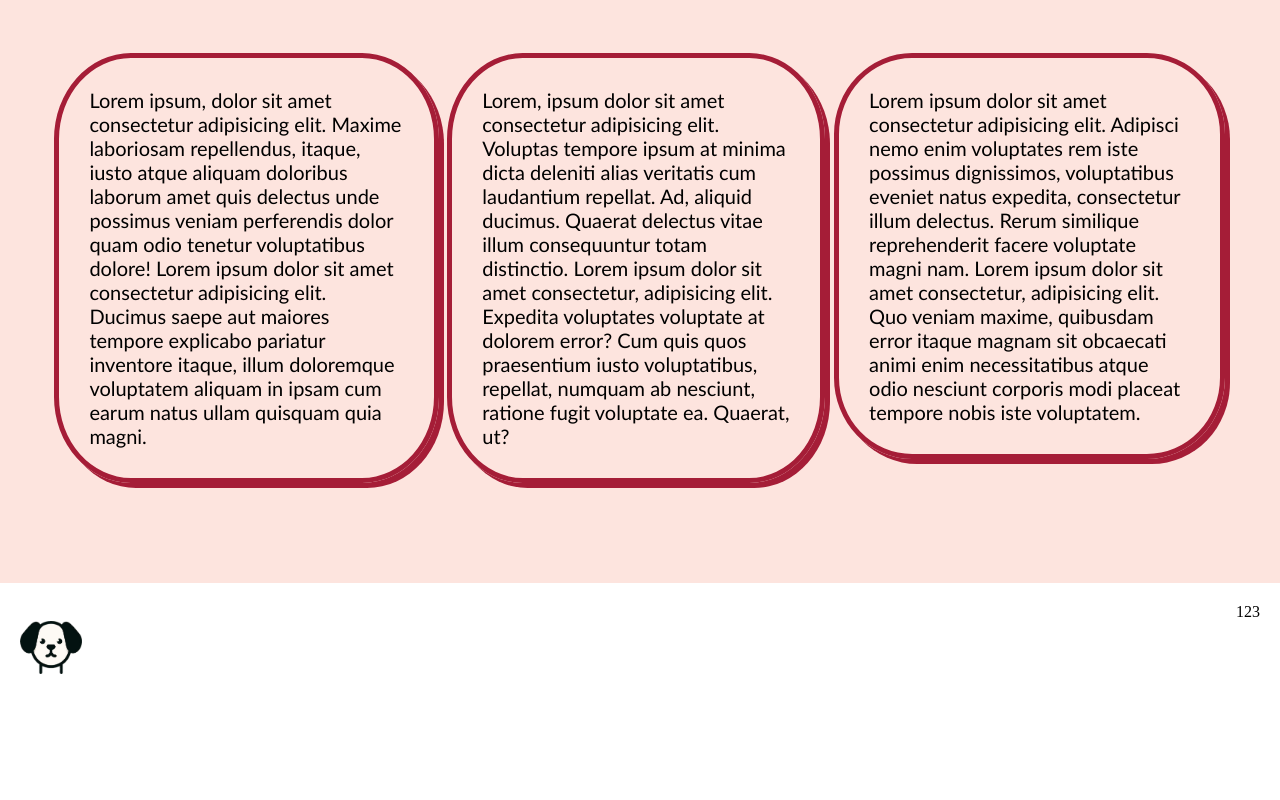
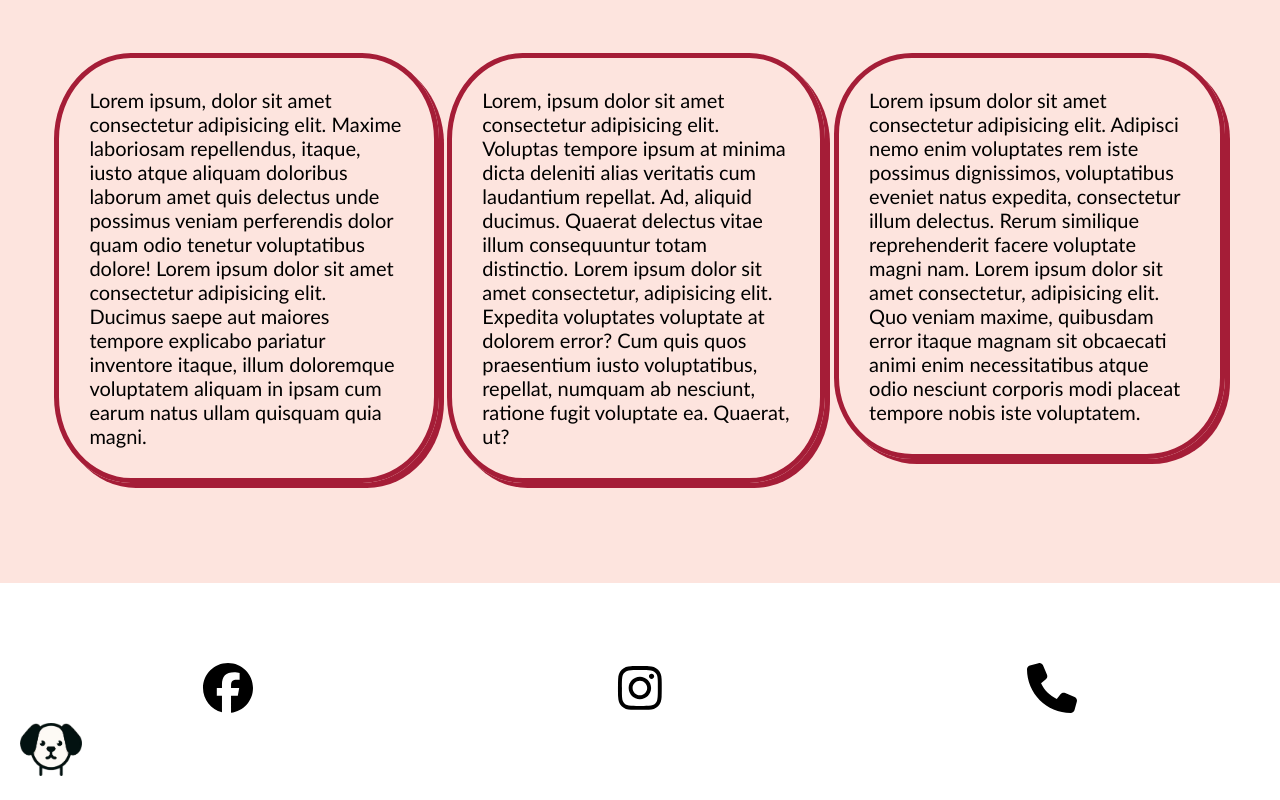
Before and after one commit to Pawtel/pawtel-client, a React (Vite) app: page / in a window 1280 px wide. Shown: the part 1132-1932 px from the top of the page. Before the commit the page ends 1830 px from the top, so only its background shows below. Built offline with nearby package versions, Linux system fonts and the light colour scheme.

Commit message:
feat: footer and homepage finished. Social media links complete

```diff
--- a/package.json
+++ b/package.json
@@ -10,6 +10,11 @@
     "preview": "vite preview"
   },
   "dependencies": {
+    "@fortawesome/fontawesome-svg-core": "^6.5.1",
+    "@fortawesome/free-brands-svg-icons": "^6.5.1",
+    "@fortawesome/free-regular-svg-icons": "^6.5.1",
+    "@fortawesome/free-solid-svg-icons": "^6.5.1",
+    "@fortawesome/react-fontawesome": "^0.2.0",
     "react": "^18.2.0",
     "react-dom": "^18.2.0",
     "react-router-dom": "^6.19.0"
--- a/src/components/Footer.jsx
+++ b/src/components/Footer.jsx
@@ -1,13 +1,28 @@
 import "../styles/footer.css";
 import logoImage from "../assets/images/Pawtel-logo.png";
+import { FontAwesomeIcon } from "@fortawesome/react-fontawesome";
+import { faFacebook, faInstagram } from "@fortawesome/free-brands-svg-icons";
+import { faPhone } from "@fortawesome/free-solid-svg-icons";
 
 const Footer = () => {
 	return (
 		<div className="footer-container">
 			<div className="social-icons">
-				<div>1</div>
-				<div>2</div>
-				<div>3</div>
+				<a href="https://www.youtube.com/watch?v=dQw4w9WgXcQ">
+					<FontAwesomeIcon
+						className="footer-icons"
+						icon={faFacebook}
+					/>
+				</a>
+				<a href="https://www.youtube.com/watch?v=dQw4w9WgXcQ">
+					<FontAwesomeIcon
+						className="footer-icons"
+						icon={faInstagram}
+					/>
+				</a>
+				<a href="https://www.youtube.com/watch?v=dQw4w9WgXcQ">
+					<FontAwesomeIcon className="footer-icons" icon={faPhone} />
+				</a>
 			</div>
 			<img className="logo-image" src={logoImage} alt="Pawtel Logo"></img>
 		</div>
--- a/src/styles/footer.css
+++ b/src/styles/footer.css
@@ -11,11 +11,25 @@ footer {
 
 .logo-image {
 	width: 5%;
-	margin-right: auto;
-	padding-right: 200px;
+	/* margin-right: auto; */
+	/* padding-right: 200px; */
 }
 
 .social-icons {
 	display: flex;
-	justify-content: flex-end;
+	justify-content: space-around;
 }
+
+.social-icons .footer-icons {
+	padding: 10px;
+	font-size: 50px;
+	margin-top: 50px;
+}
+
+.social-icons a {
+	color: black;
+}
+
+.social-icons a:hover {
+	color: #a51d37;
+}
```
Also changed, not shown: 1 other file (tests, documents, lock files or other folders).
